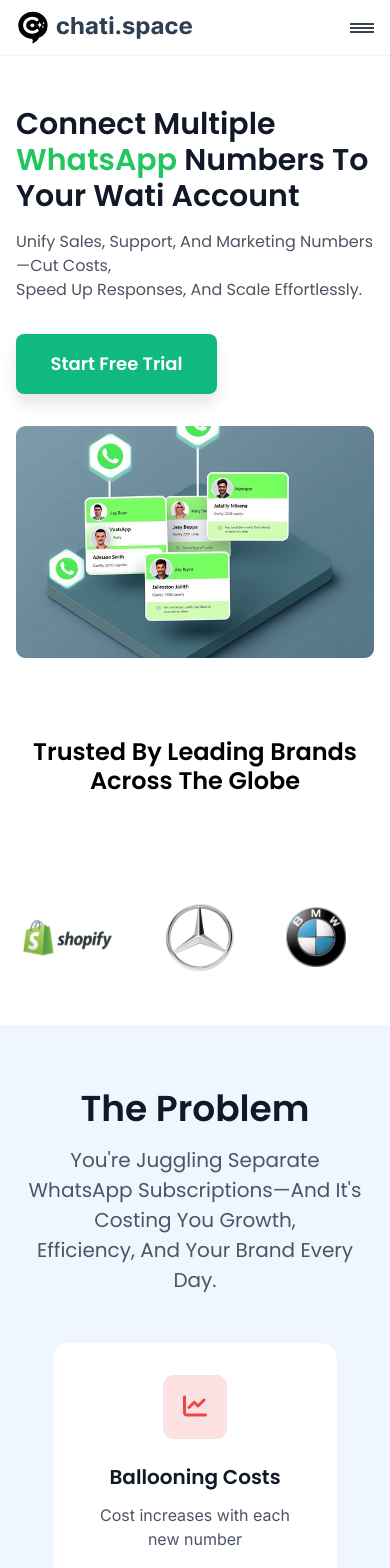
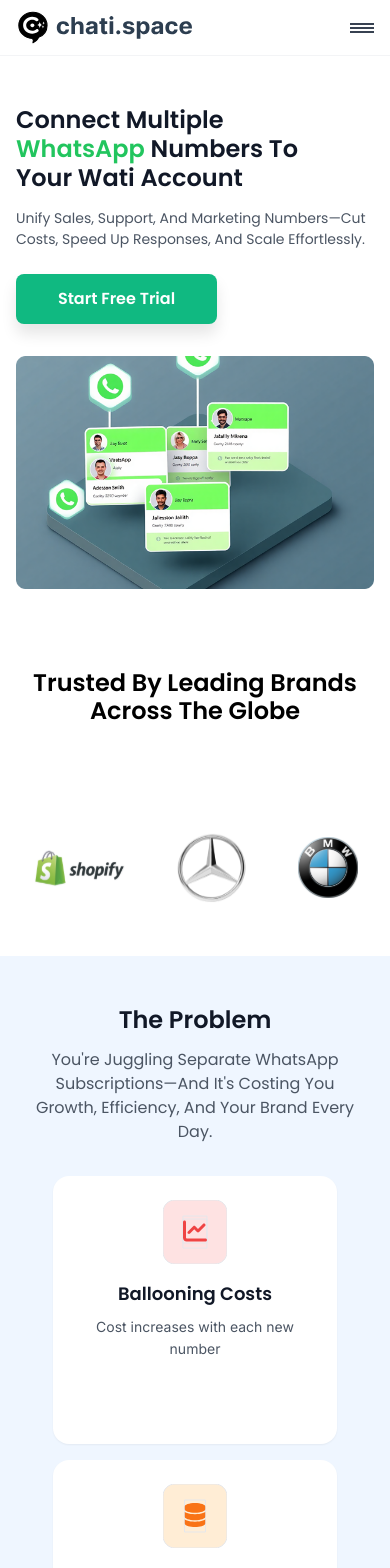
Before and after one commit to AQuadic/chat.space_nextjs, a Next.js app: page /resources/multiple_whatsapp in a window 390 px wide. Shown: the top 1568 px of the page. Built offline with nearby package versions, Linux system fonts and the light colour scheme.

Commit message:
animates multiple whatsapp page

```diff
--- a/src/components/resources/multiple_whatsapp/Features.tsx
+++ b/src/components/resources/multiple_whatsapp/Features.tsx
@@ -1,50 +1,214 @@
-import Image from 'next/image'
-import React from 'react'
+"use client";
+import Image from "next/image";
+import React from "react";
+import { motion } from "framer-motion";
 
 const Features = () => {
-    return (
-        <section className='container py-24'>
-            <div className='flex flex-wrap items-center justify-between gap-8'>
-                <Image src='/images/resources/feature1.png' alt='feature1' width={480} height={312} />
-                <div>
-                    <h2 className='text-[#111827] md:text-[30px] text-xl font-bold leading-[100%]'>One-Click Broadcasts</h2>
-                    <p className='text-[#4B5563] md:text-xl text-base font-normal leading-[150%] mt-6 capitalize'>Wati brings every connected WhatsApp number into <br /> a single inbox. Simply select the number and dive <br /> into chats without switching accounts.</p>
-                </div>
-            </div>
+  const sectionVariants = {
+    hidden: { opacity: 0 },
+    visible: {
+      opacity: 1,
+      transition: {
+        duration: 0.6,
+        staggerChildren: 0.3,
+        delayChildren: 0.2,
+      },
+    },
+  };
 
-            <div className='flex flex-wrap lg:flex-row flex-col-reverse lg:items-center justify-between gap-8 md:mt-20 mt-8'>
-                <div>
-                    <h2 className='text-[#111827] md:text-[30px] text-xl font-bold leading-[100%]'>One-Click Broadcasts</h2>
-                    <p className='text-[#4B5563] md:text-xl text-base font-normal leading-[150%] mt-6 capitalize'>Draft your template once and Wati pushes it across <br /> all numbers simultaneously—complete with per- <br />number analytics to track performance.</p>
-                </div>
-                <Image src='/images/resources/feature2.png' alt='feature2' width={592} height={384} />
-            </div>
+  const featureVariants = {
+    hidden: { opacity: 0, y: 50 },
+    visible: {
+      opacity: 1,
+      y: 0,
+      transition: {
+        duration: 0.8,
+        ease: "easeOut" as const,
+      },
+    },
+  };
 
-            <div className='flex flex-wrap items-center justify-between gap-8 md:mt-20 mt-8'>
-                <Image src='/images/resources/feature3.png' alt='feature3' width={592} height={395} />
-                <div>
-                    <h2 className='text-[#111827] md:text-[30px] text-xl font-bold leading-[100%]'>Unified Contact Hub</h2>
-                    <p className='text-[#4B5563] md:text-xl text-base font-normal leading-[150%] mt-6 capitalize'>Wati aggregates contacts from every number into one <br /> list, tagging each entry with its WhatsApp number so <br /> you can filter or segment instantly.</p>
-                </div>
-            </div>
+  const imageVariants = {
+    hidden: { opacity: 0, scale: 0.9 },
+    visible: {
+      opacity: 1,
+      scale: 1,
+      transition: {
+        duration: 0.8,
+        ease: "easeOut" as const,
+      },
+    },
+  };
 
-            <div className='flex flex-wrap lg:flex-row flex-col-reverse lg:items-center justify-between gap-8 md:mt-20 mt-8'>
-                <div>
-                    <h2 className='text-[#111827] md:text-[30px] text-xl font-bold leading-[100%]'>Automations Across Numbers</h2>
-                    <p className='text-[#4B5563] md:text-xl text-base font-normal leading-[150%] mt-6 capitalize'>Any automation—Default Actions, Keywords, Sequences, <br /> Routing, Chatbots, or AI Agents—runs on all connected <br /> numbers. Need a custom rule? Scope it to the specific <br /> number you choose.</p>
-                </div>
-                <Image src='/images/resources/feature4.png' alt='feature4' width={592} height={384} />
-            </div>
+  const textVariants = {
+    hidden: { opacity: 0, x: -30 },
+    visible: {
+      opacity: 1,
+      x: 0,
+      transition: {
+        duration: 0.6,
+        ease: "easeOut" as const,
+      },
+    },
+  };
 
-            <div className='flex flex-wrap items-center justify-between gap-8 md:mt-20 mt-8'>
-                <Image src='/images/resources/feature5.png' alt='feature5' width={592} height={395} />
-                <div>
-                    <h2 className='text-[#111827] md:text-[30px] text-xl font-bold leading-[100%]'>Mobile-First Flexibility</h2>
-                    <p className='text-[#4B5563] md:text-xl text-base font-normal leading-[150%] mt-6 capitalize'>On desktop or in our iOS and Android apps, Wati lets you <br /> switch numbers, reply to chats, and trigger automations <br /> wherever you are-ensuring no message ever slips through.</p>
-                </div>
-            </div>
-        </section>
-    )
-}
+  const textVariantsRight = {
+    hidden: { opacity: 0, x: 30 },
+    visible: {
+      opacity: 1,
+      x: 0,
+      transition: {
+        duration: 0.6,
+        ease: "easeOut" as const,
+      },
+    },
+  };
 
-export default Features
+  return (
+    <motion.section
+      className="container py-16 sm:py-20 lg:py-24"
+      initial="hidden"
+      whileInView="visible"
+      viewport={{ once: true, amount: 0.1 }}
+      variants={sectionVariants}
+    >
+      {/* Feature 1 */}
+      <motion.div
+        className="flex flex-wrap items-center justify-between gap-8"
+        variants={featureVariants}
+      >
+        <motion.div variants={imageVariants}>
+          <Image
+            src="/images/resources/feature1.png"
+            alt="feature1"
+            width={480}
+            height={312}
+            className="w-full max-w-[400px] sm:max-w-[480px] h-auto"
+          />
+        </motion.div>
+        <motion.div variants={textVariants}>
+          <h2 className="text-[#111827] text-xl sm:text-2xl md:text-3xl lg:text-[30px] font-bold leading-[100%]">
+            One-Click Broadcasts
+          </h2>
+          <p className="text-[#4B5563] text-sm sm:text-base md:text-lg lg:text-xl font-normal leading-[150%] mt-4 sm:mt-6 capitalize">
+            Wati brings every connected WhatsApp number into{" "}
+            <br className="hidden lg:block" /> a single inbox. Simply select the
+            number and dive <br className="hidden lg:block" /> into chats
+            without switching accounts.
+          </p>
+        </motion.div>
+      </motion.div>
+
+      {/* Feature 2 */}
+      <motion.div
+        className="flex flex-wrap lg:flex-row flex-col-reverse lg:items-center justify-between gap-8 mt-12 sm:mt-16 md:mt-20"
+        variants={featureVariants}
+      >
+        <motion.div variants={textVariantsRight}>
+          <h2 className="text-[#111827] text-xl sm:text-2xl md:text-3xl lg:text-[30px] font-bold leading-[100%]">
+            One-Click Broadcasts
+          </h2>
+          <p className="text-[#4B5563] text-sm sm:text-base md:text-lg lg:text-xl font-normal leading-[150%] mt-4 sm:mt-6 capitalize">
+            Draft your template once and Wati pushes it across{" "}
+            <br className="hidden lg:block" /> all numbers
+            simultaneously—complete with per- <br className="hidden lg:block" />
+            number analytics to track performance.
+          </p>
+        </motion.div>
+        <motion.div variants={imageVariants}>
+          <Image
+            src="/images/resources/feature2.png"
+            alt="feature2"
+            width={592}
+            height={384}
+            className="w-full max-w-[500px] sm:max-w-[592px] h-auto"
+          />
+        </motion.div>
+      </motion.div>
+
+      {/* Feature 3 */}
+      <motion.div
+        className="flex flex-wrap items-center justify-between gap-8 mt-12 sm:mt-16 md:mt-20"
+        variants={featureVariants}
+      >
+        <motion.div variants={imageVariants}>
+          <Image
+            src="/images/resources/feature3.png"
+            alt="feature3"
+            width={592}
+            height={395}
+            className="w-full max-w-[500px] sm:max-w-[592px] h-auto"
+          />
+        </motion.div>
+        <motion.div variants={textVariants}>
+          <h2 className="text-[#111827] text-xl sm:text-2xl md:text-3xl lg:text-[30px] font-bold leading-[100%]">
+            Unified Contact Hub
+          </h2>
+          <p className="text-[#4B5563] text-sm sm:text-base md:text-lg lg:text-xl font-normal leading-[150%] mt-4 sm:mt-6 capitalize">
+            Wati aggregates contacts from every number into one{" "}
+            <br className="hidden lg:block" /> list, tagging each entry with its
+            WhatsApp number so <br className="hidden lg:block" /> you can filter
+            or segment instantly.
+          </p>
+        </motion.div>
+      </motion.div>
+
+      {/* Feature 4 */}
+      <motion.div
+        className="flex flex-wrap lg:flex-row flex-col-reverse lg:items-center justify-between gap-8 mt-12 sm:mt-16 md:mt-20"
+        variants={featureVariants}
+      >
+        <motion.div variants={textVariantsRight}>
+          <h2 className="text-[#111827] text-xl sm:text-2xl md:text-3xl lg:text-[30px] font-bold leading-[100%]">
+            Automations Across Numbers
+          </h2>
+          <p className="text-[#4B5563] text-sm sm:text-base md:text-lg lg:text-xl font-normal leading-[150%] mt-4 sm:mt-6 capitalize">
+            Any automation—Default Actions, Keywords, Sequences,{" "}
+            <br className="hidden lg:block" /> Routing, Chatbots, or AI
+            Agents—runs on all connected <br className="hidden lg:block" />{" "}
+            numbers. Need a custom rule? Scope it to the specific{" "}
+            <br className="hidden lg:block" /> number you choose.
+          </p>
+        </motion.div>
+        <motion.div variants={imageVariants}>
+          <Image
+            src="/images/resources/feature4.png"
+            alt="feature4"
+            width={592}
+            height={384}
+            className="w-full max-w-[500px] sm:max-w-[592px] h-auto"
+          />
+        </motion.div>
+      </motion.div>
+
+      {/* Feature 5 */}
+      <motion.div
+        className="flex flex-wrap items-center justify-between gap-8 mt-12 sm:mt-16 md:mt-20"
+        variants={featureVariants}
+      >
+        <motion.div variants={imageVariants}>
+          <Image
+            src="/images/resources/feature5.png"
+            alt="feature5"
+            width={592}
+            height={395}
+            className="w-full max-w-[500px] sm:max-w-[592px] h-auto"
+          />
+        </motion.div>
+        <motion.div variants={textVariants}>
+          <h2 className="text-[#111827] text-xl sm:text-2xl md:text-3xl lg:text-[30px] font-bold leading-[100%]">
+            Mobile-First Flexibility
+          </h2>
+          <p className="text-[#4B5563] text-sm sm:text-base md:text-lg lg:text-xl font-normal leading-[150%] mt-4 sm:mt-6 capitalize">
+            On desktop or in our iOS and Android apps, Wati lets you{" "}
+            <br className="hidden lg:block" /> switch numbers, reply to chats,
+            and trigger automations <br className="hidden lg:block" /> wherever
+            you are-ensuring no message ever slips through.
+          </p>
+        </motion.div>
+      </motion.div>
+    </motion.section>
+  );
+};
+
+export default Features;
--- a/src/components/resources/multiple_whatsapp/FreeTrial.tsx
+++ b/src/components/resources/multiple_whatsapp/FreeTrial.tsx
@@ -1,14 +1,64 @@
-import React from 'react'
+"use client";
+import React from "react";
+import { motion } from "framer-motion";
 
 const FreeTrial = () => {
-    return (
-        <section className='container bg-[#DCFCE7] rounded-2xl py-16 flex flex-col items-center mb-10'>
-            <h1 className='text-[#000000] lg:text-4xl text-2xl font-bold leading-[100%] text-center'>Ready to Simplify Your WhatsApp Operations?</h1>
-            <button className='w-[235px] h-[60px] bg-[#10B981] rounded-[8px] mt-9 text-[#FFFFFF] text-lg font-semibold'>
-                Start 7 day free trial
-            </button>
-        </section>
-    )
-}
+  const containerVariants = {
+    hidden: { opacity: 0, y: 50 },
+    visible: {
+      opacity: 1,
+      y: 0,
+      transition: {
+        duration: 0.8,
+        ease: "easeOut" as const,
+        staggerChildren: 0.2,
+        delayChildren: 0.1,
+      },
+    },
+  };
 
-export default FreeTrial
+  const contentVariants = {
+    hidden: { opacity: 0, y: 30 },
+    visible: {
+      opacity: 1,
+      y: 0,
+      transition: {
+        duration: 0.6,
+        ease: "easeOut" as const,
+      },
+    },
+  };
+
+  return (
+    <motion.section
+      className="container bg-[#DCFCE7] rounded-2xl py-12 sm:py-16 flex flex-col items-center mb-10 mx-4 sm:mx-auto"
+      initial="hidden"
+      whileInView="visible"
+      viewport={{ once: true, amount: 0.3 }}
+      variants={containerVariants}
+    >
+      <motion.h1
+        className="text-[#000000] text-xl sm:text-2xl md:text-3xl lg:text-4xl font-bold leading-[100%] text-center px-4"
+        variants={contentVariants}
+      >
+        Ready to Simplify Your WhatsApp Operations?
+      </motion.h1>
+      <motion.button
+        className="w-full max-w-[235px] h-[50px] sm:h-[60px] bg-[#10B981] rounded-[8px] mt-6 sm:mt-9 text-[#FFFFFF] text-base sm:text-lg font-semibold hover:bg-[#0d9668] transition-colors"
+        variants={contentVariants}
+        whileHover={{
+          scale: 1.05,
+          transition: { duration: 0.2 },
+        }}
+        whileTap={{
+          scale: 0.95,
+          transition: { duration: 0.1 },
+        }}
+      >
+        Start 7 day free trial
+      </motion.button>
+    </motion.section>
+  );
+};
+
+export default FreeTrial;
--- a/src/components/resources/multiple_whatsapp/MultipleWhatsappHero.tsx
+++ b/src/components/resources/multiple_whatsapp/MultipleWhatsappHero.tsx
@@ -1,33 +1,101 @@
-import Image from 'next/image';
+"use client";
+import Image from "next/image";
+import { motion } from "framer-motion";
+
 const MultipleWhatsappHero = () => {
+  const containerVariants = {
+    hidden: { opacity: 0 },
+    visible: {
+      opacity: 1,
+      transition: {
+        duration: 0.6,
+        staggerChildren: 0.2,
+        delayChildren: 0.1,
+      },
+    },
+  };
+
+  const contentVariants = {
+    hidden: { opacity: 0, y: 30 },
+    visible: {
+      opacity: 1,
+      y: 0,
+      transition: {
+        duration: 0.6,
+        ease: "easeOut" as const,
+      },
+    },
+  };
+
+  const imageVariants = {
+    hidden: { opacity: 0, scale: 0.8 },
+    visible: {
+      opacity: 1,
+      scale: 1,
+      transition: {
+        duration: 0.8,
+        ease: "easeOut" as const,
+      },
+    },
+  };
+
   return (
-        <section className='container flex flex-wrap justify-between gap-8 xl:gap-0 pt-[50px] pb-8'>
-            <div>
-                <h1 className='text-[#111827] md:text-5xl text-3xl font-semibold leading-[1.2] capitalize'>
-                    Connect Multiple <br /> <span className='text-[#22C55E]'>WhatsApp</span> Numbers to <br /> Your Wati Account
-                </h1>
-                <p className='text-[#4B5563] md:text-xl text-base leading-[150%] font-normal capitalize md:mt-11 mt-4'>
-                    Unify sales, support, and marketing numbers—cut costs, <br /> speed up responses, and scale effortlessly.
+    <motion.section
+      className="container flex flex-wrap justify-between gap-8 xl:gap-0 pt-[50px] pb-8"
+      initial="hidden"
+      whileInView="visible"
+      viewport={{ once: true, amount: 0.3 }}
+      variants={containerVariants}
+    >
+      <motion.div variants={contentVariants}>
+        <motion.h1
+          className="text-[#111827] text-2xl sm:text-3xl md:text-4xl lg:text-5xl font-semibold leading-[1.2] capitalize"
+          variants={contentVariants}
+        >
+          Connect Multiple <br />{" "}
+          <span className="text-[#22C55E]">WhatsApp</span> Numbers to <br />{" "}
+          Your Wati Account
+        </motion.h1>
+        <motion.p
+          className="text-[#4B5563] text-sm sm:text-base md:text-lg lg:text-xl leading-[150%] font-normal capitalize mt-4 md:mt-8 lg:mt-11"
+          variants={contentVariants}
+        >
+          Unify sales, support, and marketing numbers—cut costs,{" "}
+          <br className="hidden sm:block" /> speed up responses, and scale
+          effortlessly.
+        </motion.p>
+        <motion.div
+          className="w-full max-w-[201px] h-[50px] sm:h-[60px] bg-[#10B981] rounded-[8px] flex items-center justify-center mt-6 md:mt-8 cursor-pointer hover:bg-[#0d9668] transition-colors"
+          style={{ boxShadow: "0px 10px 15px 0px #0000001A" }}
+          variants={contentVariants}
+          whileHover={{ scale: 1.05 }}
+          whileTap={{ scale: 0.95 }}
+        >
+          <p className="text-[#FFFFFF] text-base sm:text-lg font-semibold">
+            Start Free Trial
           </p>
-                <div
-                    className='w-[201px] h-[60px] bg-[#10B981] rounded-[8px] flex items-center justify-center mt-8'
-                    style={{ boxShadow: '0px 10px 15px 0px #0000001A' }}
-                >
-                    <p className='text-[#FFFFFF] text-lg font-semibold'>Start Free Trial</p>
-                </div>
-            </div>
-            <div className='relative'>
-                <Image src='/images/resources/multipleWhatsapphero.png' alt='hero' width={592} height={384} className='z-10' />
+        </motion.div>
+      </motion.div>
+      <motion.div className="relative" variants={imageVariants}>
+        <motion.div variants={imageVariants}>
           <Image
-                    src='/images/solution/blueFrame.png'
-                    alt='blue frame'
+            src="/images/resources/multipleWhatsapphero.png"
+            alt="hero"
+            width={592}
+            height={384}
+            className="z-10 w-full max-w-[400px] sm:max-w-[500px] lg:max-w-[592px] h-auto"
+          />
+        </motion.div>
+        <Image
+          src="/images/solution/blueFrame.png"
+          alt="blue frame"
           width={572}
           height={394}
-                    className='md:block hidden absolute top-2.5 left-10 -z-10'
+          className="md:block hidden absolute top-2.5 left-10 -z-10 w-full max-w-[380px] sm:max-w-[480px] lg:max-w-[572px] h-auto"
         />
-            </div>
-        </section>
+      </motion.div>
+    </motion.section>
   );
-}
+};
 
-export default MultipleWhatsappHero
+export default MultipleWhatsappHero;
--- a/src/components/resources/multiple_whatsapp/TheProblem.tsx
+++ b/src/components/resources/multiple_whatsapp/TheProblem.tsx
@@ -1,30 +1,98 @@
-import { ProblemData } from '@/constants/ProblemData'
-import React from 'react'
+"use client";
+import { ProblemData } from "@/constants/ProblemData";
+import React from "react";
+import { motion } from "framer-motion";
 
 const TheProblem = () => {
+  const containerVariants = {
+    hidden: { opacity: 0 },
+    visible: {
+      opacity: 1,
+      transition: {
+        duration: 0.6,
+        staggerChildren: 0.15,
+        delayChildren: 0.2,
+      },
+    },
+  };
+
+  const headerVariants = {
+    hidden: { opacity: 0, y: 30 },
+    visible: {
+      opacity: 1,
+      y: 0,
+      transition: {
+        duration: 0.6,
+        ease: "easeOut" as const,
+      },
+    },
+  };
+
+  const cardVariants = {
+    hidden: { opacity: 0, y: 40, scale: 0.9 },
+    visible: {
+      opacity: 1,
+      y: 0,
+      scale: 1,
+      transition: {
+        duration: 0.6,
+        ease: "easeOut" as const,
+      },
+    },
+  };
+
   return (
-        <section className='bg-[#EFF6FF] py-16'>
-            <div className='container'>
-                <h1 className='text-[#111827] text-4xl font-semibold text-center font-[Poppins] capitalize'>The Problem</h1>
-                <p className='text-[#4B5563] text-xl font-normal mt-4 capitalize text-center leading-[150%]'>You&apos;re juggling separate WhatsApp subscriptions—and it&apos;s costing you growth, <br /> efficiency, and your brand every day.</p>
-                <div className='grid xl:grid-cols-4 md:grid-cols-2 gap-4 mt-12 justify-center'>
-                    {ProblemData.map((item,index) => (
-                        <div
+    <section className="bg-[#EFF6FF] py-12 sm:py-16">
+      <motion.div
+        className="container"
+        initial="hidden"
+        whileInView="visible"
+        viewport={{ once: true, amount: 0.3 }}
+        variants={containerVariants}
+      >
+        <motion.h1
+          className="text-[#111827] text-2xl sm:text-3xl lg:text-4xl font-semibold text-center font-[Poppins] capitalize"
+          variants={headerVariants}
+        >
+          The Problem
+        </motion.h1>
+        <motion.p
+          className="text-[#4B5563] text-base sm:text-lg lg:text-xl font-normal mt-3 sm:mt-4 capitalize text-center leading-[150%] px-4"
+          variants={headerVariants}
+        >
+          You&apos;re juggling separate WhatsApp subscriptions—and it&apos;s
+          costing you growth, <br className="hidden sm:block" /> efficiency, and
+          your brand every day.
+        </motion.p>
+        <motion.div
+          className="grid xl:grid-cols-4 md:grid-cols-2 gap-4 mt-8 sm:mt-12 justify-center"
+          variants={containerVariants}
+        >
+          {ProblemData.map((item, index) => (
+            <motion.div
               key={index}
-                            className='w-[284px] h-[268px] bg-[#FFFFFF] rounded-2xl flex flex-col items-center p-8'
-                            style={{boxShadow: '0px 1px 2px 0px #0000000D'}}
+              className="w-full max-w-[284px] mx-auto h-auto min-h-[268px] bg-[#FFFFFF] rounded-2xl flex flex-col items-center p-6 sm:p-8"
+              style={{ boxShadow: "0px 1px 2px 0px #0000000D" }}
+              variants={cardVariants}
+              whileHover={{
+                y: -5,
+                scale: 1.02,
+                transition: { duration: 0.2 },
+              }}
             >
               <item.icon />
-                            <h2 className='text-[#111827] text-xl font-semibold mt-6'>{item.text}</h2>
-                            <p className='text-[#4B5563] text-base font-normal font-[Inter] text-center mt-3'>
+              <h2 className="text-[#111827] text-lg sm:text-xl font-semibold mt-4 sm:mt-6 text-center">
+                {item.text}
+              </h2>
+              <p className="text-[#4B5563] text-sm sm:text-base font-normal font-[Inter] text-center mt-2 sm:mt-3 leading-relaxed">
                 {item.description}
               </p>
-                        </div>
+            </motion.div>
           ))}
-                </div>
-            </div>
+        </motion.div>
+      </motion.div>
     </section>
-    )
-}
+  );
+};
 
-export default TheProblem
+export default TheProblem;
```
Also changed, not shown: src/app/resources/multiple_whatsapp/page.tsx (+11 -11 lines). Lines whose indentation alone changed are shown as unchanged.
